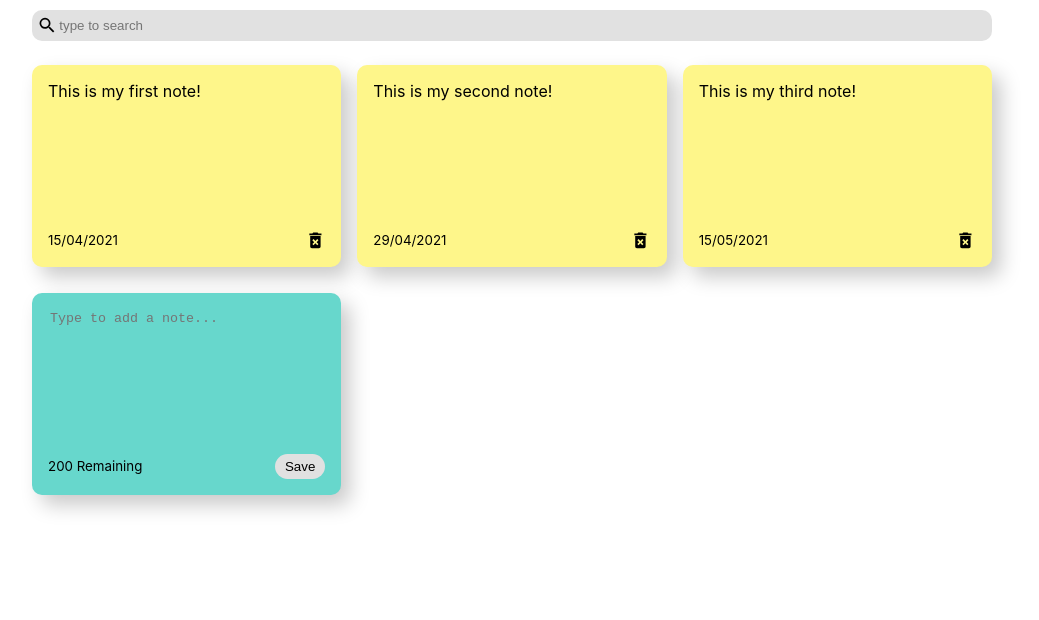
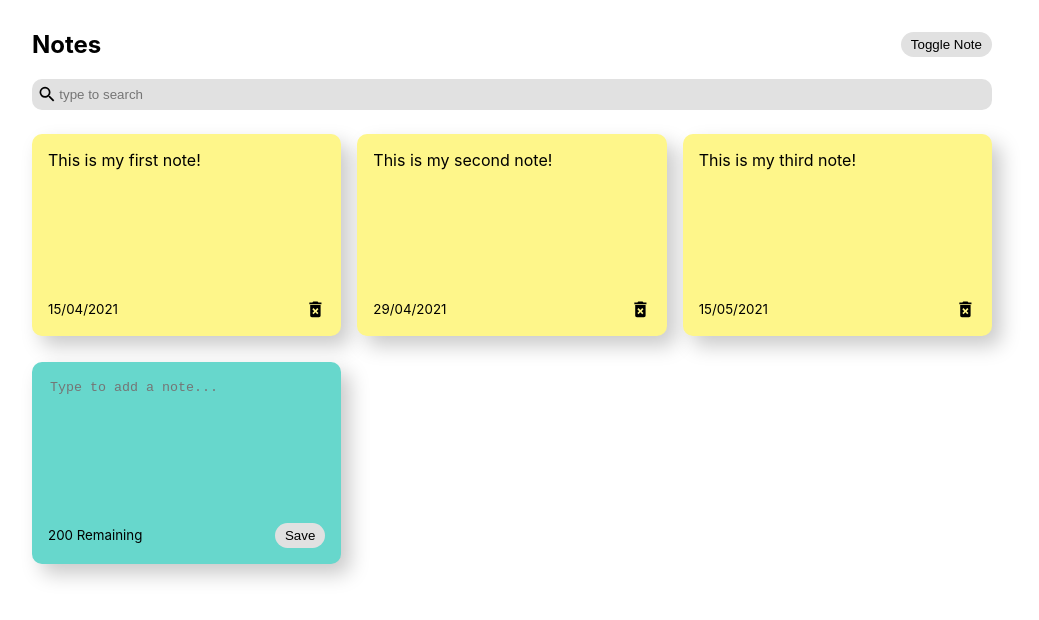
Before and after one commit to OksanaBabychevska/my-note-app, a React (Create React App) app: page / in a window 1280 px wide. Shown: the top 620 px of the page, without its empty margins (128-1167 px from the left). Built offline with nearby package versions, Linux system fonts and the light colour scheme.

Commit message:
Add toggling dark-mode

```diff
--- a/src/App.js
+++ b/src/App.js
@@ -2,6 +2,7 @@ import { useState } from "react";
 import NotesList from "./components/NotesList";
 import { nanoid } from "nanoid";
 import Search from './components/Search';
+import Header from "./components/Header";
 
 const App = () => {
   const [notes, setNotes] = useState([
@@ -23,7 +24,9 @@ const App = () => {
   },
   ]);
 
-  const [searchText, setSearchText] = useState('')
+  const [searchText, setSearchText] = useState('');
+
+  const [darkMode, setDarkMode] = useState(false);
 
   const addNote = (text) =>{
     const date = new Date();
@@ -41,7 +44,9 @@ const App = () => {
     setNotes(newNotes);
   }
   return (
+      <div className={`${darkMode && 'dark-mode'}`}>
           <div className="container">
+            <Header handleToggleDarkMode = {setDarkMode}/>
             <Search handleSearchNote={setSearchText}/>
             <NotesList
               notes={notes.filter((note) =>
@@ -51,6 +56,7 @@ const App = () => {
               handleDeleteNote = {deleteNote}
               />
           </div>
+      </div>
   )
 }
 
--- /dev/null
+++ b/src/components/Header.js
@@ -0,0 +1,11 @@
+import React from "react";
+
+const Header = ({ handleToggleDarkMode }) => {
+    return(
+        <div className="header">
+            <h2>Notes</h2>
+            <button className="save" onClick={()=>handleToggleDarkMode((previousDarkMode) => !previousDarkMode)}>Toggle Note</button>
+        </div>
+    )
+}
+export default Header;
--- a/src/index.css
+++ b/src/index.css
@@ -11,6 +11,21 @@ code {
   font-family: source-code-pro, Menlo, Monaco, Consolas, 'Courier New',
     monospace;
 }
+.header {
+	display: flex;
+	align-items: center;
+	justify-content: space-between;
+}
+
+.dark-mode {
+	background-color: black;
+  height: 100vh;
+}
+
+.dark-mode h2 {
+	color: white;
+}
+
 .container{
   max-width: 960px;
   margin-right: auto;
```
Lines whose indentation alone changed are shown as unchanged.
